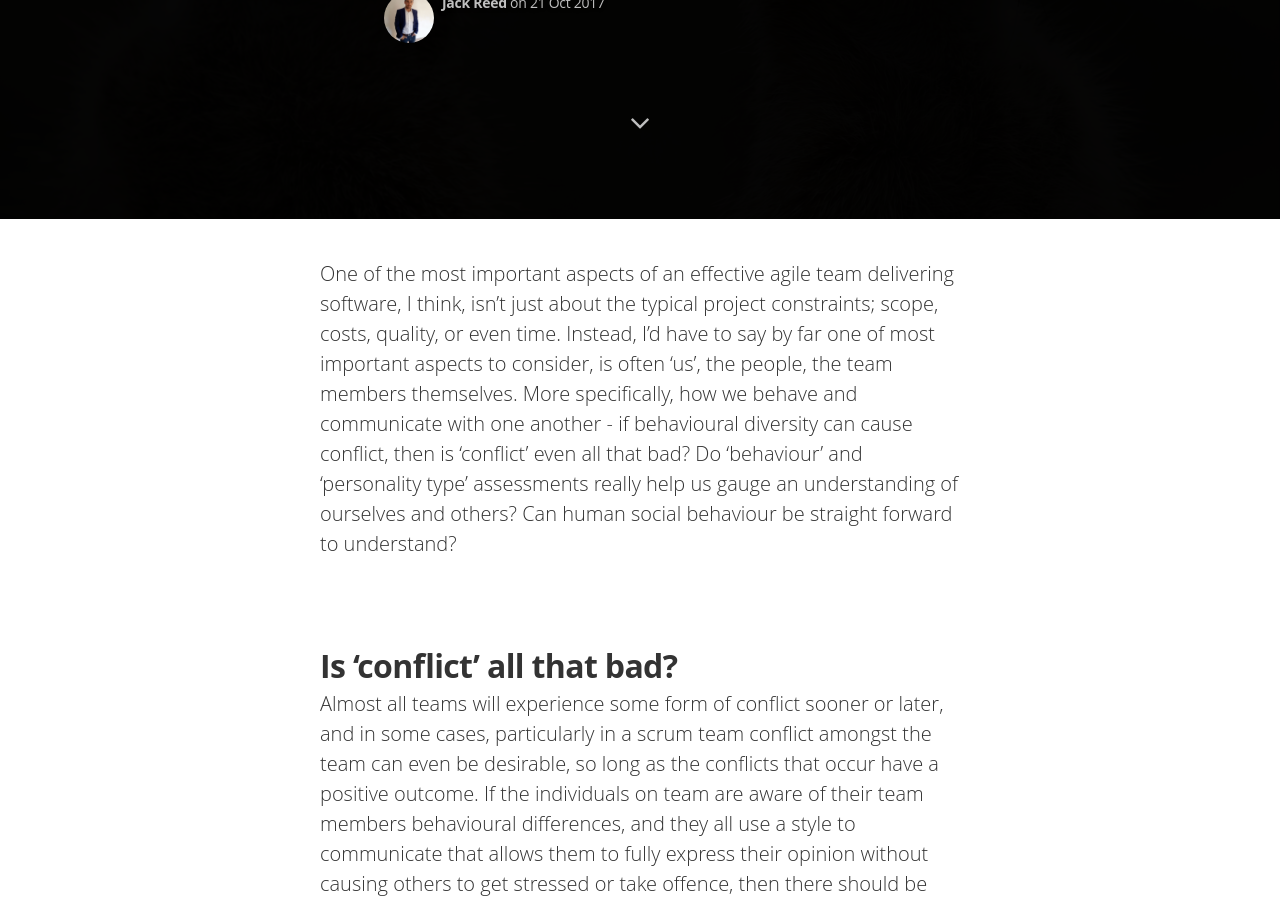
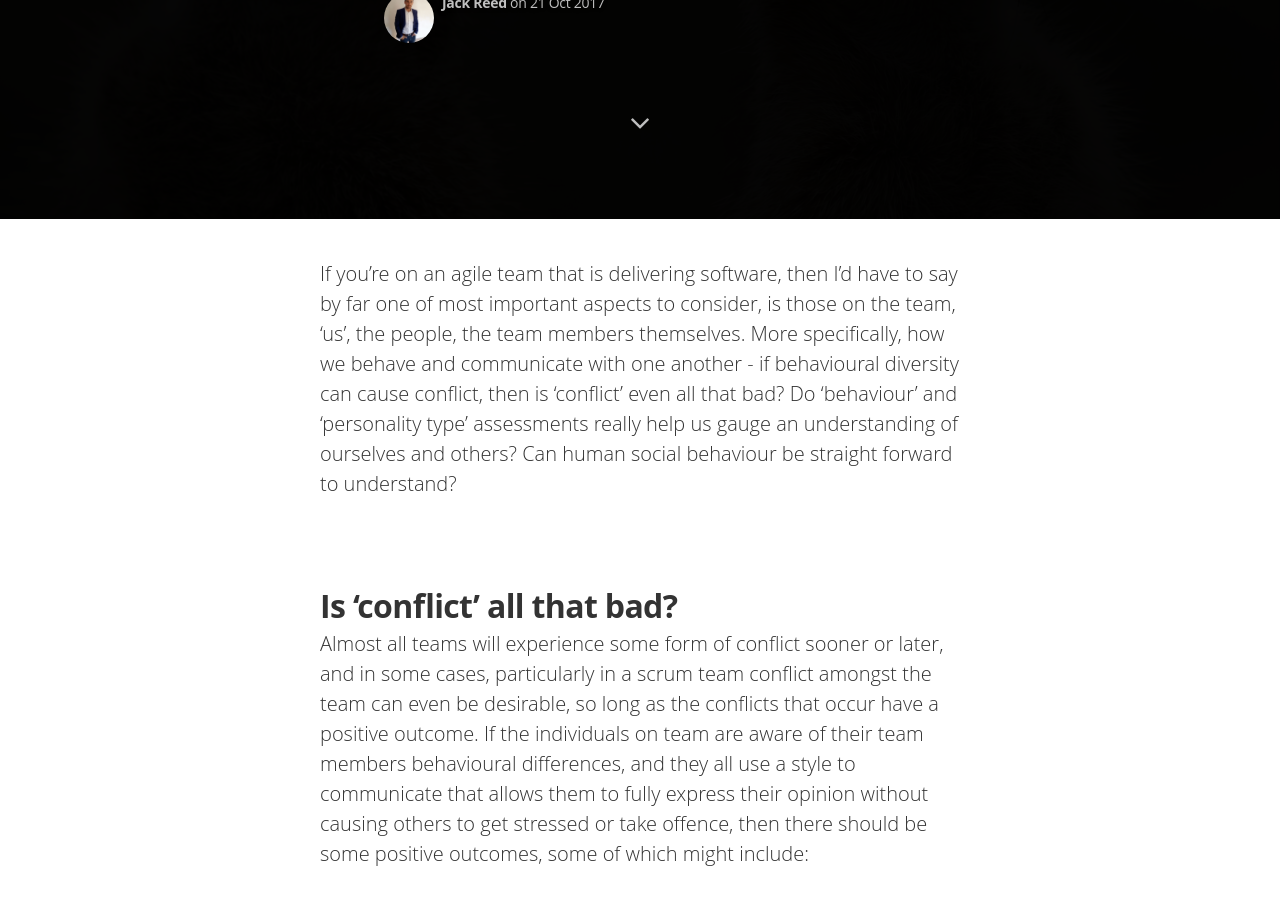
Before and after one commit to IamJackReed/JackReed, a Jekyll site: the page built from _posts/2017-10-21-conflict-caused-by-behavioural-diversity.md, in a window 1280 px wide and 900 px high, scrolled down 681 px. Built offline with Jekyll 4.4.1, drawn with Linux system fonts in a browser that asks for light colours; nearby versions of some CDN libraries; some web fonts are replaced; comment, search, counter and statistics services are not loaded.

Commit message:
Update 2017-10-21-conflict-caused-by-behavioural-diversity.md

```diff
--- a/_posts/2017-10-21-conflict-caused-by-behavioural-diversity.md
+++ b/_posts/2017-10-21-conflict-caused-by-behavioural-diversity.md
@@ -8,7 +8,7 @@
 image2: /assets/article_images/2017-10-21-conflict-caused-by-behavioural-diversity/conflict-image-mobile.JPG
 ---
 <span style="color:#00000; font-family: 'open sans'; font-size: 1em; font-size: 20px; font-weight: 200; hyphens: none;">
-One of the most important aspects of an effective agile team delivering software, I think, isn't just about the typical project constraints; scope, costs, quality, or even time. Instead, I'd have to say by far one of most important aspects to consider, is often 'us', the people, the team members themselves. More specifically, how we behave and communicate with one another - if behavioural diversity can cause conflict, then is 'conflict' even all that bad? Do 'behaviour' and 'personality type' assessments really help us gauge an understanding of ourselves and others? Can human social behaviour be straight forward to understand?
+If you're on an agile team that is delivering software, then I'd have to say by far one of most important aspects to consider, is those on the team, 'us', the people, the team members themselves. More specifically, how we behave and communicate with one another - if behavioural diversity can cause conflict, then is 'conflict' even all that bad? Do 'behaviour' and 'personality type' assessments really help us gauge an understanding of ourselves and others? Can human social behaviour be straight forward to understand?
 
 ## Is 'conflict' all that bad?
 <span style="color:#00000; font-family: 'open sans'; font-size: 1em; font-size: 20px; font-weight: 200; hyphens: none;">Almost all teams will experience some form of conflict sooner or later, and in some cases, particularly in a scrum team conflict amongst the team can even be desirable, so long as the conflicts that occur have a positive outcome. If the individuals on team are aware of their team members behavioural differences, and they all use a style to communicate that allows them to fully express their opinion without causing others to get stressed or take offence, then there should be some positive outcomes, some of which might include:
```
